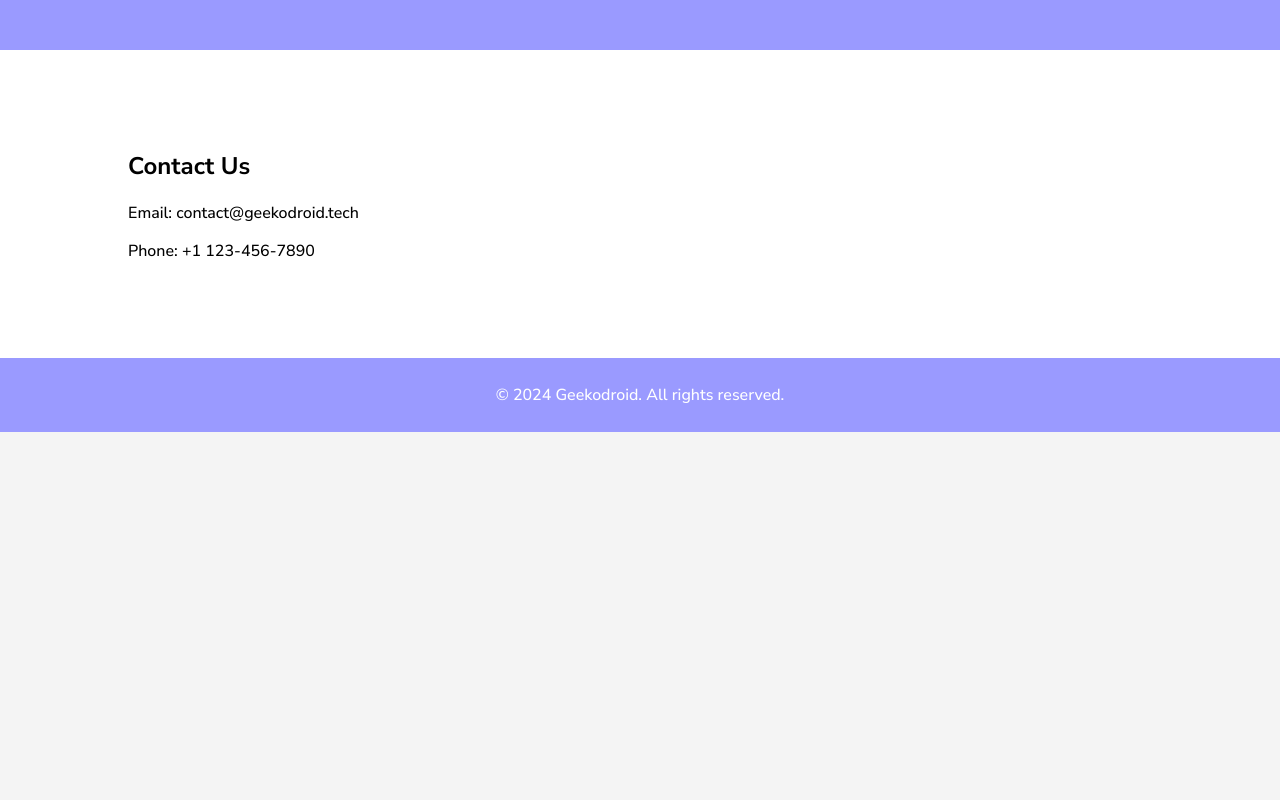
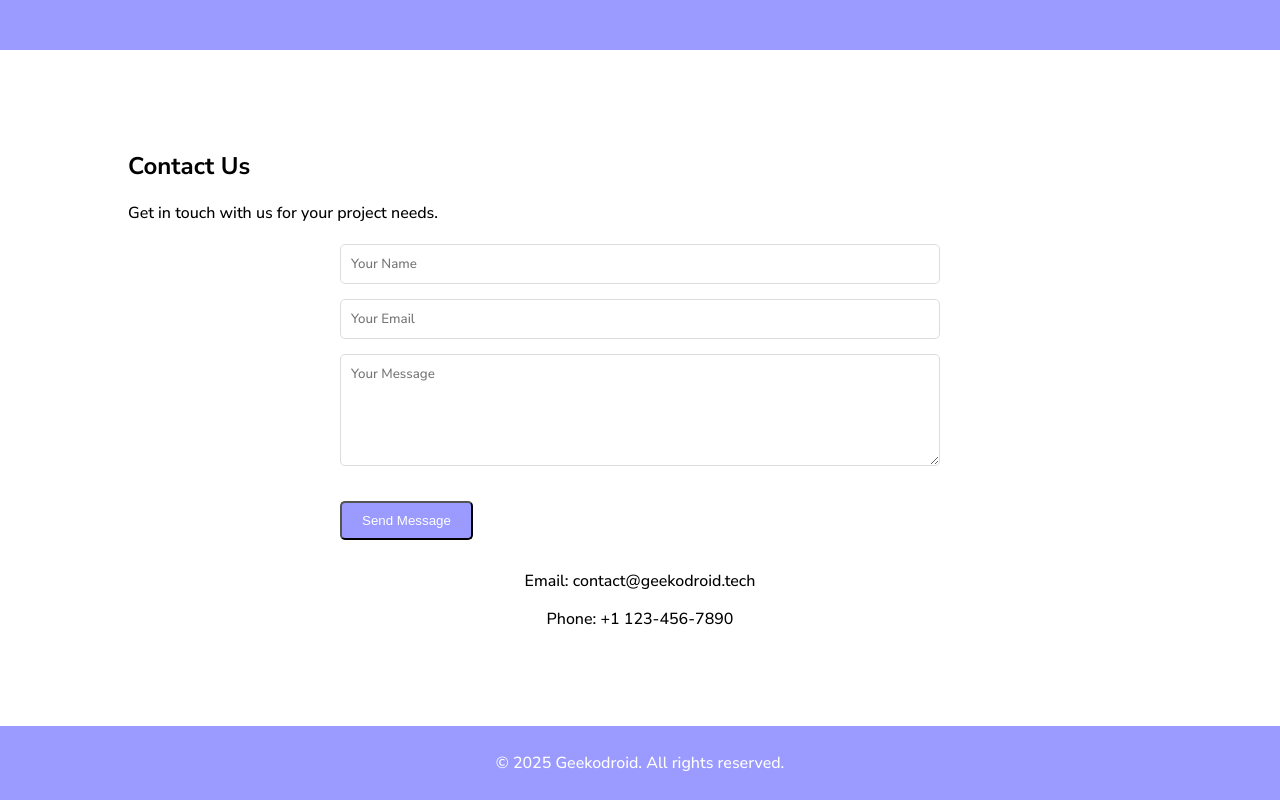
Before and after one commit to Coolmangamer786/ideal-train, a plain HTML site: page index.html in a window 1280 px wide. Shown: the part 1566-2366 px from the top of the page. Before the commit the page ends 1998 px from the top, so only its background shows below. Drawn offline with Linux system fonts and the light colour scheme.

Commit message:
added css animations with new changes

```diff
--- a/index.html
+++ b/index.html
@@ -89,14 +89,23 @@
     <section id="contact" class="contact">
         <div class="container">
             <h2>Contact Us</h2>
-            <p>Email: contact@geekodroid.tech</p>
-            <p>Phone: +1 123-456-7890</p>
+            <p>Get in touch with us for your project needs.</p>
+            <form class="contact-form">
+                <input type="text" name="name" placeholder="Your Name" required>
+                <input type="email" name="email" placeholder="Your Email" required>
+                <textarea name="message" placeholder="Your Message" rows="5" required></textarea>
+                <button type="submit" class="cta-button">Send Message</button>
+            </form>
+            <div class="contact-info">
+                <p>Email: contact@geekodroid.tech</p>
+                <p>Phone: +1 123-456-7890</p>
+            </div>
         </div>
     </section>
 
     <footer>
         <div class="container">
-            <p>&copy; 2024 Geekodroid. All rights reserved.</p>
+            <p>&copy; 2025 Geekodroid. All rights reserved.</p>
         </div>
     </footer>
 </body>
--- a/styles.css
+++ b/styles.css
@@ -3,6 +3,12 @@ body {
   padding: 0;
   font-family: 'Nunito Sans', sans-serif;
   background-color: #f4f4f4;
+  animation: fadeIn 1s ease-in;
+}
+
+@keyframes fadeIn {
+  from { opacity: 0; }
+  to { opacity: 1; }
 }
 
 .container {
@@ -79,6 +85,29 @@ header nav ul li a {
   padding: 150px 0;
 }
 
+.hero h2 {
+  animation: slideInUp 1s ease-out;
+}
+
+.hero p {
+  animation: slideInUp 1s ease-out 0.5s both;
+}
+
+.hero .cta-button {
+  animation: slideInUp 1s ease-out 1s both;
+}
+
+@keyframes slideInUp {
+  from {
+    opacity: 0;
+    transform: translateY(30px);
+  }
+  to {
+    opacity: 1;
+    transform: translateY(0);
+  }
+}
+
 .cta-button {
   display: inline-block;
   margin-top: 20px;
@@ -87,6 +116,12 @@ header nav ul li a {
   color: white;
   text-decoration: none;
   border-radius: 5px;
+  transition: transform 0.3s ease, background-color 0.3s ease;
+}
+
+.cta-button:hover {
+  transform: scale(1.05);
+  background-color: #7a7aff;
 }
 
 .services {
@@ -109,6 +144,31 @@ header nav ul li a {
   background-color: #fff;
 }
 
+.contact-form {
+  display: flex;
+  flex-direction: column;
+  max-width: 600px;
+  margin: 20px auto;
+}
+
+.contact-form input,
+.contact-form textarea {
+  margin-bottom: 15px;
+  padding: 10px;
+  border: 1px solid #ddd;
+  border-radius: 5px;
+  font-family: 'Nunito Sans', sans-serif;
+}
+
+.contact-form button {
+  align-self: flex-start;
+}
+
+.contact-info {
+  text-align: center;
+  margin-top: 30px;
+}
+
 footer {
   background-color: #9a9aff;
   color: #fff;
@@ -128,6 +188,22 @@ footer {
   margin-bottom: 30px;
   box-shadow: 0 8px 24px rgba(0, 0, 0, 0.1);
   transition: transform 0.3s ease, box-shadow 0.3s ease;
+  animation: fadeInUp 1s ease-out both;
+}
+
+.service-item:nth-child(1) { animation-delay: 0.2s; }
+.service-item:nth-child(2) { animation-delay: 0.4s; }
+.service-item:nth-child(3) { animation-delay: 0.6s; }
+
+@keyframes fadeInUp {
+  from {
+    opacity: 0;
+    transform: translateY(20px);
+  }
+  to {
+    opacity: 1;
+    transform: translateY(0);
+  }
 }
 
 .service-item:hover {
```
